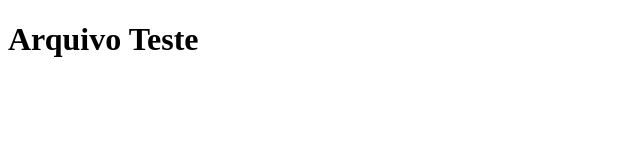
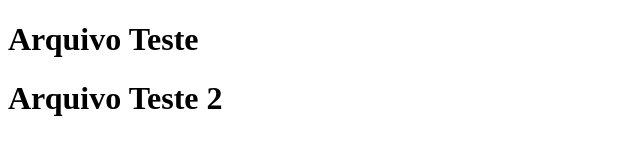
Before and after one commit to profdiegomoraeseduvale/aulagit, a plain HTML site: page index.html in a window 1280 px wide. Shown: the whole page, without its empty margins (0-640 px from the left). Drawn offline with Linux system fonts and the light colour scheme.

Commit message:
commit teste

```diff
--- a/index.html
+++ b/index.html
@@ -7,5 +7,6 @@
 </head>
 <body>
     <h1>Arquivo Teste</h1>
+    <h1>Arquivo Teste 2</h1>
 </body>
 </html>
```
